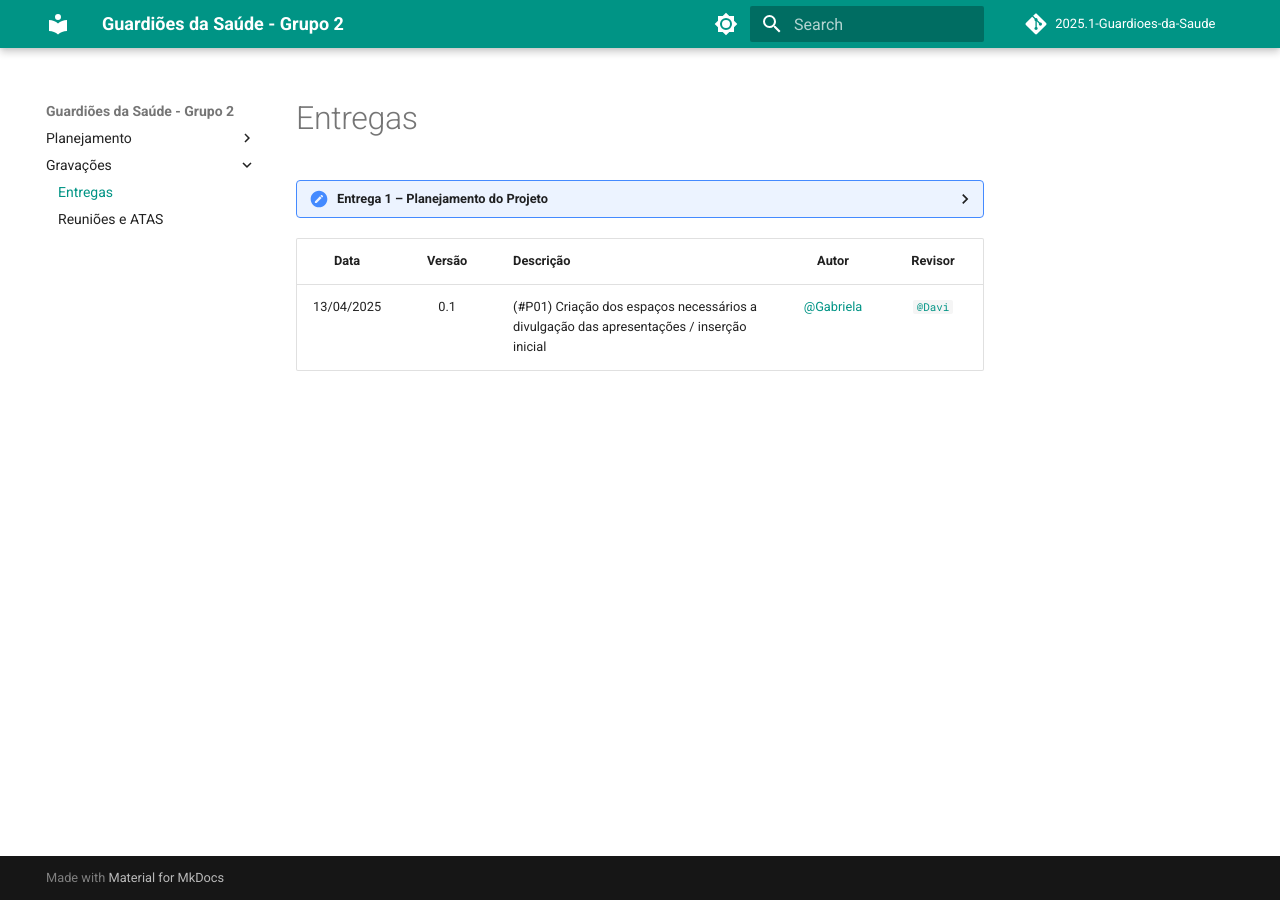
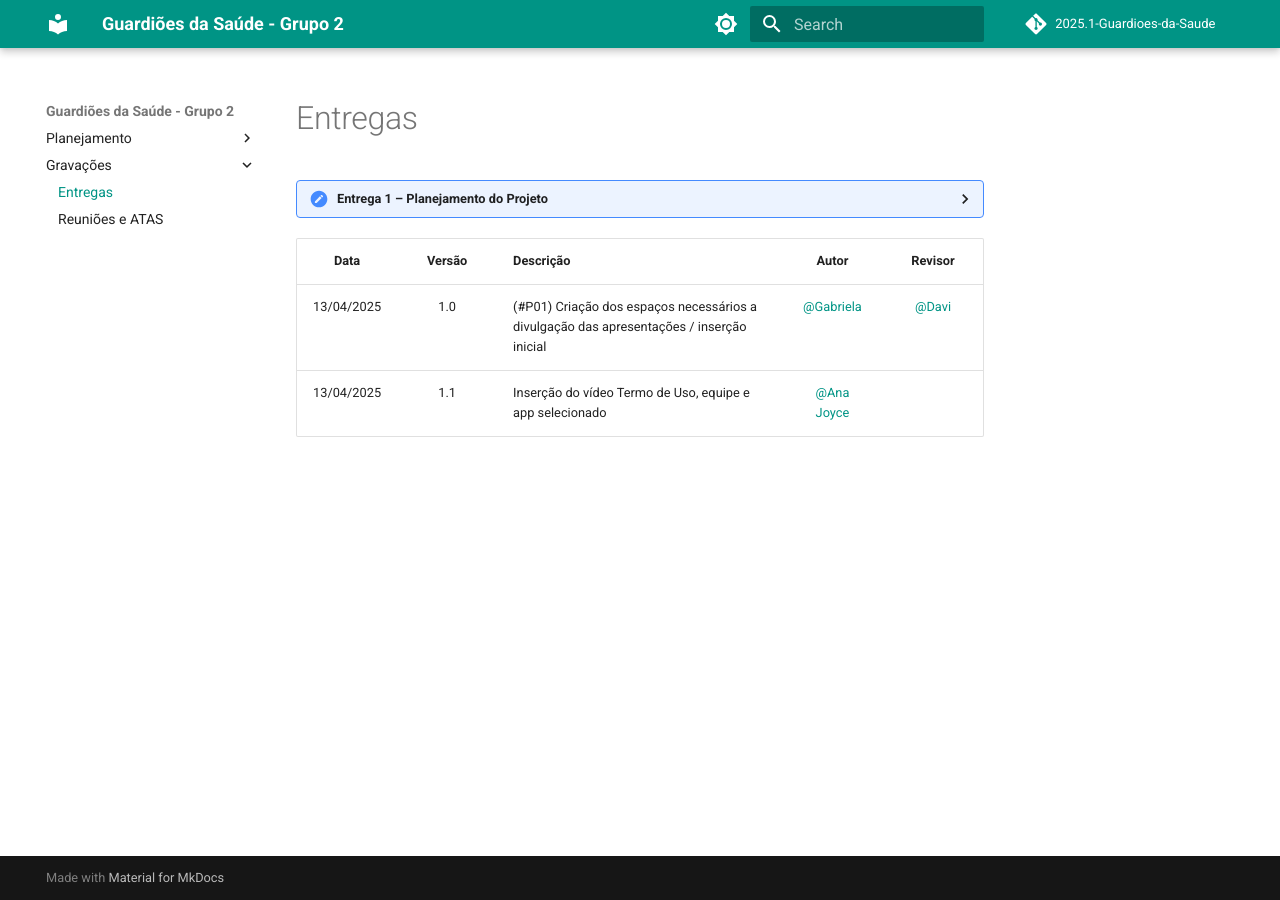
Before and after one commit to Requisitos-de-Software/2025.1-Guardioes-da-Saude, an MkDocs documentation site: the page built from docs/gravacoes/entregas/entregas.md, in a window 1280 px wide. Built offline with MkDocs 1.6.1 and Material for MkDocs 9.7.7, drawn with Linux system fonts in a browser that asks for light colours.

Commit message:
video equipe, site selecionado e termo de uso

```diff
--- a/docs/gravacoes/entregas/entregas.md
+++ b/docs/gravacoes/entregas/entregas.md
@@ -2,16 +2,16 @@
     **Data de entrega:** 13/04/2025
 
     - [Planejamento do Projeto](https://youtu.be/8wXblafGnRg) (Responsável: Ana Clara)
-    - [Escolha das tecnicas de Elicitação] (https://youtu.be/rqI6Uf9Rxzo) (Responsável: Davi Emanuel)
-    - Equipe
+    - [Escolha das tecnicas de Elicitação](https://youtu.be/rqI6Uf9Rxzo) (Responsável: Davi Emanuel)
+    - [Equipe e App selecionado](https://youtu.be/66Z_9Y22-vg)(Responsável: Ana Joyce)
     - [Heatmap / Cronograma](https://youtu.be/IdS9U9hWxes) (Responsável: Gabriela)
     - lista de App avaliados
-    - App selecionado para o projeto
-    - Cópia do Termo de Uso do aplicativo
+    - [Termo de Uso do aplicativo](https://youtu.be/al9B93LI5uU) (Responsável: Ana Joyce)
     - [Ferramentas do projeto](https://youtu.be/rEsHdtk724o) (Responsável: Fabio)
-    - Rich Picture
+    - Rich Picture
 
 
 | Data       | Versão | Descrição                                 | Autor                                      | Revisor                                     |
 | :--------: | :----: | :---------------------------------------- | :----------------------------------------: | :----------------------------------------: |
-| 13/04/2025 |  0.1   | (#P01) Criação dos espaços necessários a divulgação das apresentações / inserção inicial | [@Gabriela](https://github.com/gaubiela)   | [`@Davi`](https://github.com/daviRolvr) |
+| 13/04/2025 |  1.0   | (#P01) Criação dos espaços necessários a divulgação das apresentações / inserção inicial | [@Gabriela](https://github.com/gaubiela)   | [@Davi](https://github.com/daviRolvr) |
+ 13/04/2025 |  1.1   | Inserção do vídeo Termo de Uso, equipe e app selecionado | [@Ana Joyce](https://github.com/anajoyceamorim)   | [](https://github.com/) |
```
